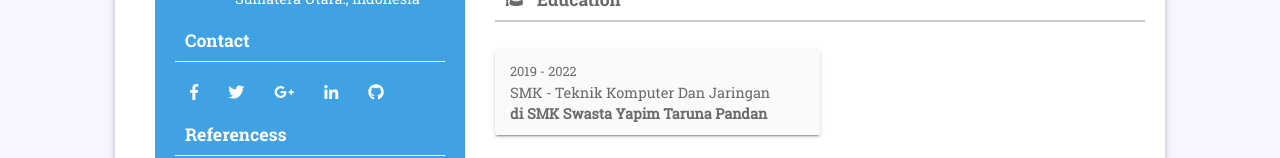
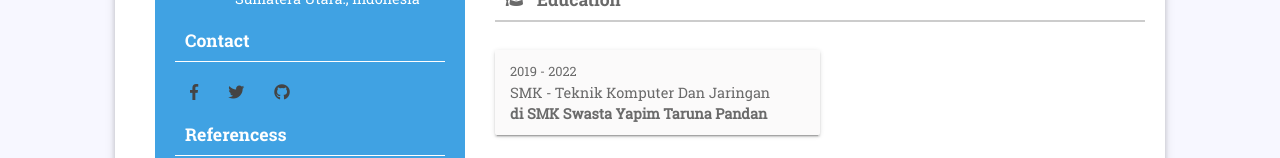
Before and after one commit to youngIcom/cv-final, a plain HTML site: page index.html in a window 1280 px wide. Shown: the part 642-800 px from the top of the page. Drawn offline with Linux system fonts and the light colour scheme.

Commit message:
Update index.html
mengganti link media sosial

```diff
--- a/index.html
+++ b/index.html
@@ -51,11 +51,9 @@
                         </div>
                         <h4 class="ltitle">Contact</h4>
                         <ul class="row social-link no-margin">
-                            <li><i class="fab fa-facebook-f"></i></li>
-                            <li><i class="fab fa-twitter"></i></li>
-                            <li><i class="fab fa-google-plus-g"></i></li>
-                            <li><i class="fab fa-linkedin-in"></i></li>
-                            <li><i class="fab fa-github"></i></li>
+                            <li><a href="https://www.facebook.com/Yesaya.situmorang.15"><i class="fab fa-facebook-f"></a></i></li>
+                            <li><a href="https://x.com/yesayastm?s=09"><i class="fab fa-twitter"></a></i></li>
+                            <li><a href="https://github.com/youngIcom"><i class="fab fa-github"></a></i></li>
                         </ul>
                         <h4 class="ltitle">Referencess</h4>
 
```
